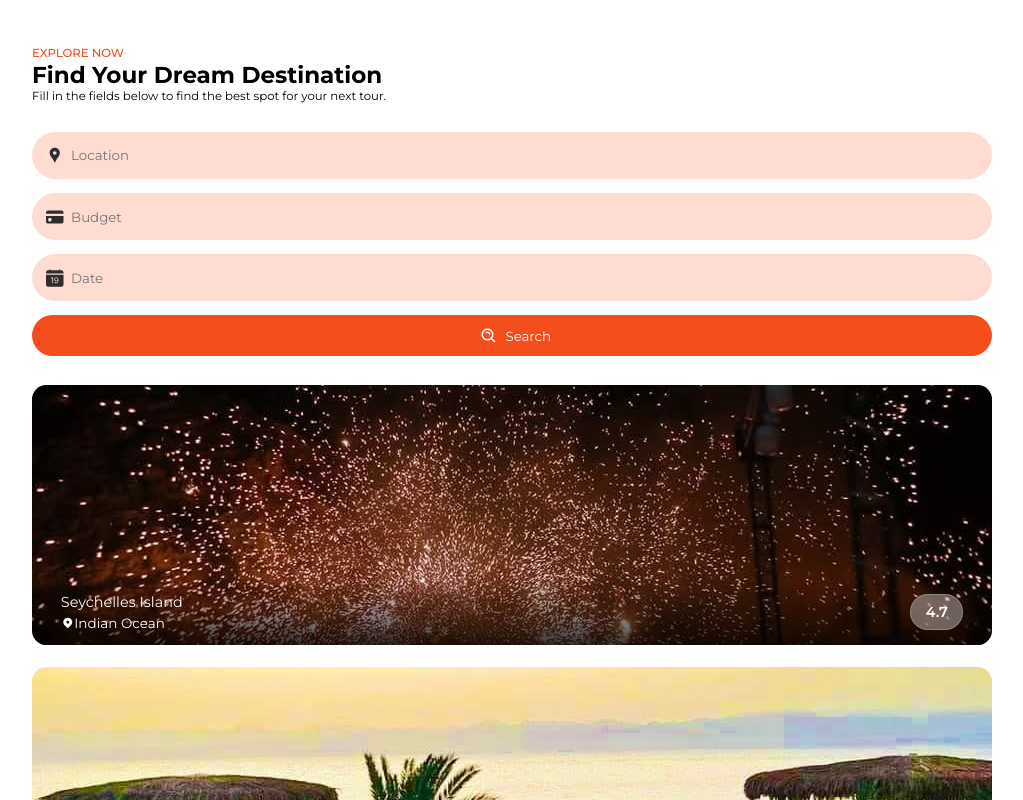
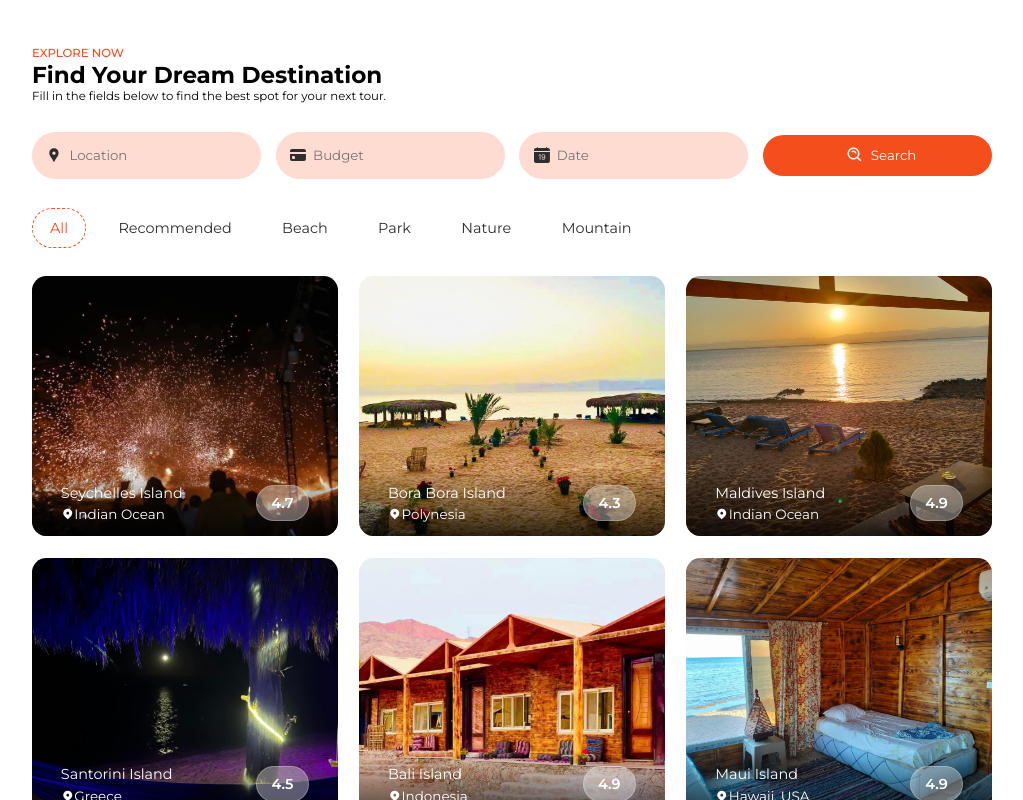
Before and after one commit to AhmedSaadRF/Trips-Website, a React (Vite) app: page / in a window 1280 px wide. Shown: the part 1160-1960 px from the top of the page, without its empty margins (128-1151 px from the left). Built offline with nearby package versions, Linux system fonts and the light colour scheme.

Commit message:
Upload Project

```diff
--- a/src/components/Destinations/Destinations.css
+++ b/src/components/Destinations/Destinations.css
@@ -108,7 +108,8 @@
   padding-bottom: 0.3rem;
   font-weight: var(--h2FontSize);
 }
-.destination .secContainer .destinationContainer .singleDestination .descInfo .text .flex, .destination .secContainer .destinationContainer .singleDestination .descInfo .text .icon {
+.destination .secContainer .destinationContainer .singleDestination .descInfo .text .flex,
+.destination .secContainer .destinationContainer .singleDestination .descInfo .text .icon {
   font-size: var(--normalFontSize);
 }
 .destination .secContainer .destinationContainer .singleDestination .descInfo .rating {
@@ -119,4 +120,85 @@
   font-size: var(--h3FontSize);
   font-weight: 600;
   color: var(--whiteColor);
+}
+
+@media screen and (min-width: 520px) {
+  .destination .secContainer .searchField {
+    grid-template-columns: repeat(2, 1fr);
+  }
+  .destination .secContainer .destinationContainer {
+    grid-template-columns: repeat(2, 1fr);
+  }
+}
+@media screen and (min-width: 640px) {
+  .destination .secContainer .secMenu {
+    display: block;
+  }
+  .destination .secContainer .secMenu .flex {
+    width: 100%;
+    margin: 2rem auto;
+    justify-content: center;
+    gap: 1rem;
+  }
+  .destination .secContainer .secMenu .flex li {
+    background: transparent;
+    padding: 10px 17px;
+    border-radius: var(--borderRadius);
+    color: var(--blackColor);
+    border: 1.5px dashed transparent;
+    cursor: pointer;
+  }
+  .destination .secContainer .secMenu .flex li:hover {
+    color: var(--primaryColor);
+    border: 1.5px dashed var(--primaryColor);
+  }
+  .destination .secContainer .secMenu .flex .active {
+    color: var(--primaryColor);
+    border: 1.5px dashed var(--primaryColor);
+  }
+}
+@media screen and (min-width: 1014px) {
+  .destination .secContainer .secTitle .redText {
+    font-size: var(--normalFontSize);
+  }
+  .destination .secContainer .secTitle h3 {
+    font-size: var(--h1FontSize);
+  }
+  .destination .secContainer .secTitle p {
+    font-size: var(--h3FontSize);
+  }
+  .destination .secContainer .secMenu .flex {
+    justify-content: left;
+  }
+  .destination .secContainer .secMenu .flex li {
+    background: transparent;
+    padding: 10px 17px;
+    border-radius: var(--borderRadius);
+    color: var(--blackColor);
+    border: 1.5px dashed transparent;
+    cursor: pointer;
+  }
+  .destination .secContainer .secMenu .flex li:hover {
+    color: var(--primaryColor);
+    border: 1.5px dashed var(--primaryColor);
+  }
+  .destination .secContainer .searchField {
+    grid-template-columns: repeat(4, 1fr);
+  }
+}
+@media screen and (min-width: 1148px) {
+  .destination .secContainer .secTitle h3 {
+    font-size: var(--biggestFontSize);
+  }
+  .destination .secContainer .secTitle p {
+    font-size: var(--h2FontSize);
+  }
+  .destination .secContainer .destinationContainer {
+    grid-template-columns: repeat(3, 1fr);
+  }
+}
+@media screen and (min-width: 1400px) {
+  .destination .secContainer .destinationContainer {
+    grid-template-columns: repeat(4, 1fr);
+  }
 }/*# sourceMappingURL=Destinations.css.map */
```
